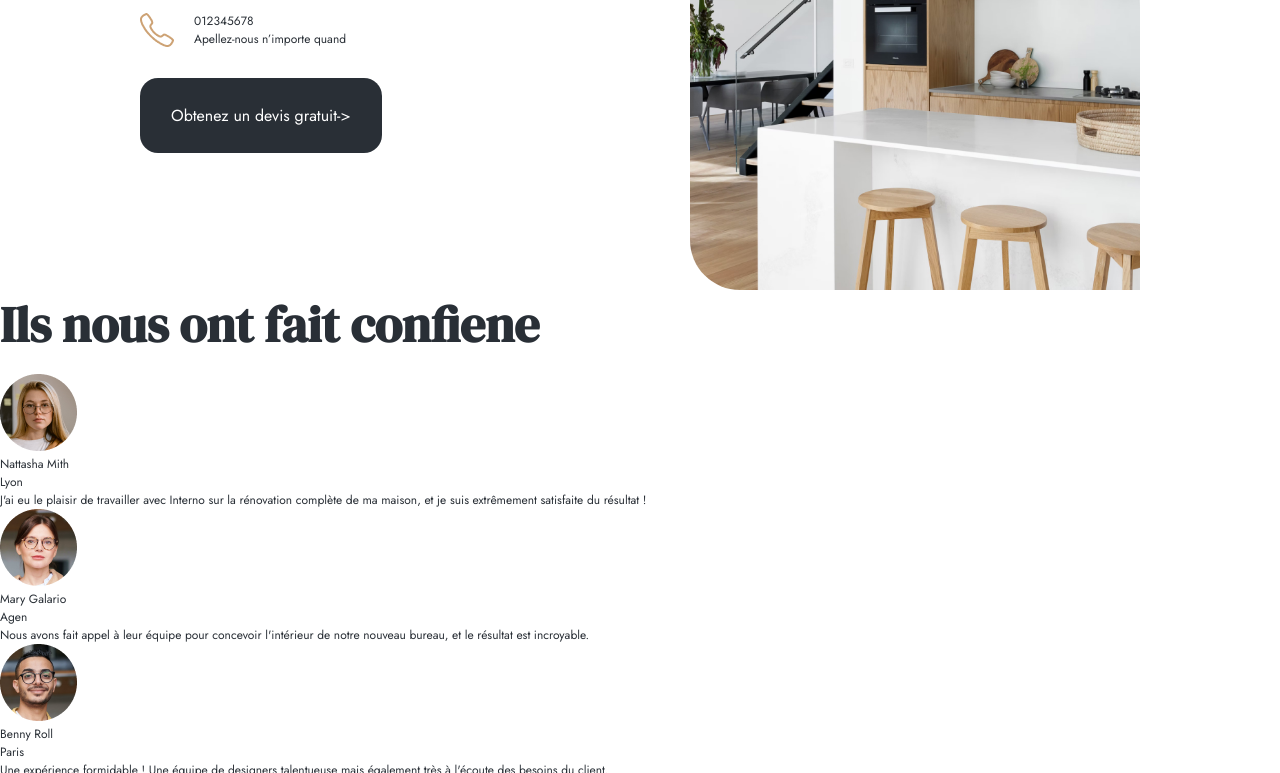
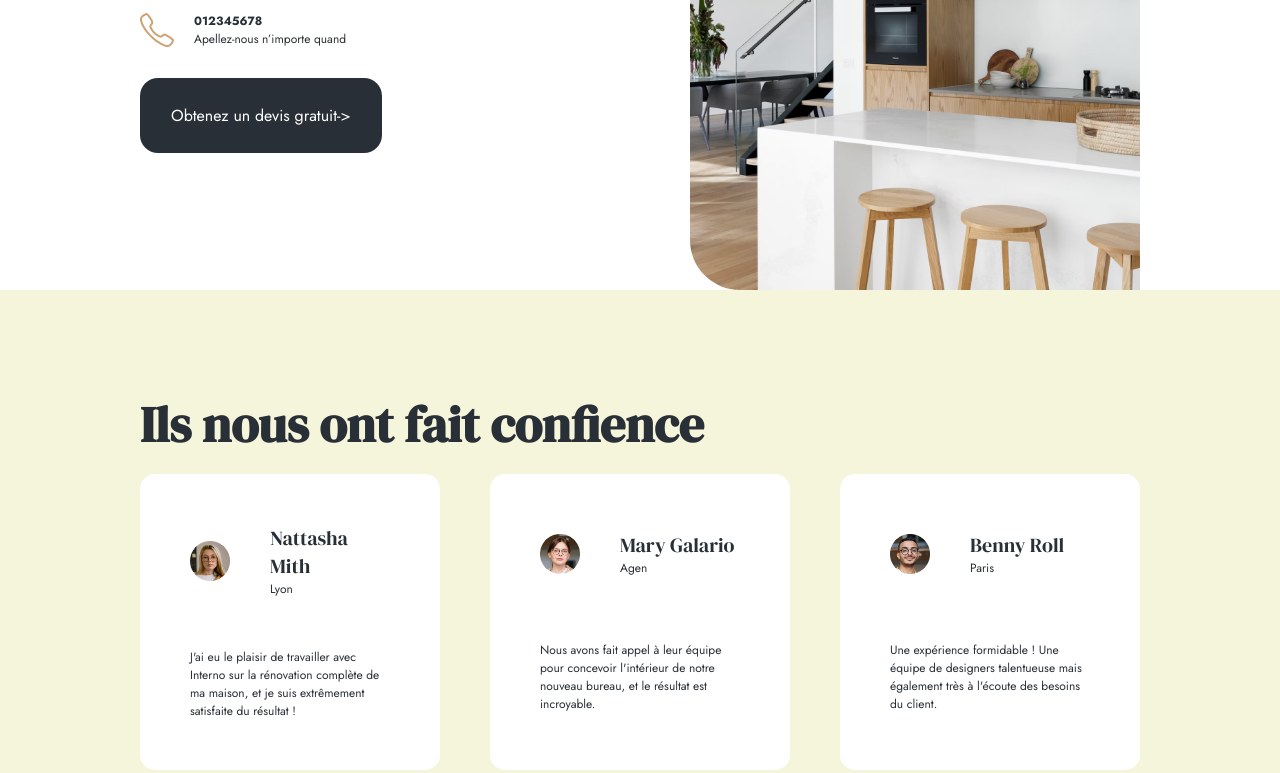
Before and after one commit to HB19911991/Interno, a plain HTML site: page index.html in a window 1280 px wide. Shown: the part 1337-2110 px from the top of the page. Drawn offline with Linux system fonts and the light colour scheme.

Commit message:
on est des bosses

```diff
--- a/index.html
+++ b/index.html
@@ -37,7 +37,7 @@
                 </div>
             </div>
          </section>
-         <!-- Section 2 -->
+         <!-- Section 2 valeur ajouotée -->
          <section class="flex spaceBetween container paddingtop80">
             <div class="width"> <!-- div2 -->
                 <h3 class="textcenter">vision</h3>
@@ -67,7 +67,7 @@
                     <div class="flex gap20 alignCenter" >
                         <img  src="asset/Call.png" alt="icôn d'un combien">
                         <div> <!-- div bizzar -->
-                          <p>                            012345678</p>
+                          <p class="bold">                            012345678</p>
                           <p>            Apellez-nous n’importe quand                          </p>
                         </div>
                     </div>
@@ -76,60 +76,75 @@
 
             </div>
             <img class="width45 imgsectiondevis" src="asset/image-article.jpg" alt="Image de cuisine ouverte blanche"/>
-            <!-- section 4 -->
+
          </section>
-         <div> <!-- à linterieur de cette div on a trois div: principale, secondaire et last -->
-            <h2>Ils nous ont fait confiene</h2>
-            <div> <!-- div principale-->
-                <div><!-- div one, la secondaire 1 -->
+
+         <!-- section 4 avis-->
+
+        <section class="sectionavis">
+         <div class="container flex spaceBetween" > <!-- à linterieur de cette div on a trois div: principale, secondaire et last -->
+            <h2 class="textcenter">Ils nous ont fait confience</h2>
+            <div class="flex spaceBetween"> <!-- div principale-->
+                <div class="card width30 flex alignCenter spaceBetween gap20"><!-- div one, la secondaire 1 -->
                     <img src="asset/user3.png" alt="Photo d'un usager">
                     <div><!-- div last, enfin j'espère -->
-                        <p>Nattasha Mith</p>
+                        <p class="nomprofil">Nattasha Mith</p>
                         <p> Lyon</p>
-                        <p>
-                            J'ai eu le plaisir de travailler avec Interno sur la rénovation complète de ma maison, et je suis extrêmement satisfaite du résultat !
+                    </div><!-- fin de div last 1-->
+                        <p>                            J'ai eu le plaisir de travailler avec Interno sur la rénovation complète de ma maison, et je suis extrêmement satisfaite du résultat !
                         </p>
-                    </div><!-- fin de div last 1-->
                 </div> <!-- fin de diiv secondaire 1 -->
-                <div><!-- div TWO, la secondaire 2 -->
+                <div class="card width30 flex alignCenter spaceBetween gap20"><!-- div TWO, la secondaire 2 -->
                     <img src="asset/user2.png" alt="Photo d'un usager">
                     <div><!-- div last 2, enfin j'espère -->
-                        <p>Mary Galario</p>
+                        <p class="nomprofil">Mary Galario</p>
                         <p> Agen</p>
+
+                    </div><!-- fin de div last 2 -->
                         <p>
                             Nous avons fait appel à leur équipe pour concevoir l'intérieur de notre nouveau bureau, et le résultat est incroyable.
                         </p>
-                    </div><!-- fin de div last 2 -->
                 </div> <!-- fin de la div secondaire 2 -->
-                <div><!-- div TWO, la secondaire 3 -->
+                <div class="card width30 flex alignCenter spaceBetween gap20" ><!-- div TWO, la secondaire 3 -->
                     <img src="asset/user1.png" alt="Photo d'un usager">
                     <div><!-- div last 3, enfin j'espère -->
-                        <p>Benny Roll</p>
+                        <p class="nomprofil">Benny Roll</p>
                         <p>Paris</p>
-                        <p>
-                            Une expérience formidable ! Une équipe de designers talentueuse mais également très à l'écoute des besoins du client.
-                        </p>
                     </div><!-- fin de div last 3 -->
+                    <p>
+                        Une expérience formidable ! Une équipe de designers talentueuse mais également très à l'écoute des besoins du client.
+                    </p>
                 </div> <!-- fin de la div secondaire 3 -->
             </div>  <!-- fin de div principale -->
          </div><!-- fin -->
-         <section> <!-- section 5 -->
-            <a href="">
+        </section>
+
+         <!-- section 5 partenaire-->
+         <section class="flex spaceBetween container paddingtop80 alignCenter">
                 <img src="asset/moderne-home.png" alt="Logo de moderne-home">
-            </a>
-            <a href="">
                 <img src="asset/vintage.png" alt="Logo de vintage">
-            </a>
-            <a href="">
                 <img src="asset/brand.png" alt="Logo de brand">
-            </a>
-            <a href="">
                 <img src="asset/nature-home.png" alt="logo de nature-home">
-            </a>
-            <a href="">
                 <img src="asset/classic-design.png" alt="Logo de classic-design">
-            </a>
          </section>
+         <!-- Section 6 projets -->
+          <section class="container paddingtop80">
+          <h2 class="textcenter">Nos projets</h2>
+          <p class="textcenter">Explorer notre portfolio  pour découvrir l'univers Interno</p>
+          <!-- boîte contenante les cartes projets -->
+          <div class="flex spaceBetween containercardprojet"><!-- boîte contenante les cartes projets -->
+            <!-- carte cuisine -->
+             <div class="cardprojet width45 flex alignCenter spaceBetween containercardprojet ">
+                <img src="asset/cuisine.jpg" alt="Image de cuisine ouverte marrone">
+                <div >
+                    <h3>Cuisine</h3>
+                    <p>Decor/Architecture</p>
+                </div>
+                <a href="">></a>
+             </div>
+             </section>
+
+          </div>
          <section>
 
          </section>
--- a/style.css
+++ b/style.css
@@ -22,13 +22,18 @@ h3{
     font-family: "DM Serif Display", serif;
     margin-bottom: 15px;
 }
+.bold {
+    font-weight: 700;
+}
 a {
     text-decoration: none;
     font-family: "Jost", sans-serif;
     color: #292F36;
     margin-top: 30px;
 }
-
+.width30{
+    width: 30%;
+}
 li {
     list-style: none;
 }
@@ -124,8 +129,45 @@ p{
     width: 20%;
 }
 
-
-
+/*section avis client*/
+.card{
+    background-color: #fff;
+    border-radius: 15px;
+    padding: 50px;
+}
+.sectionavis{
+    background-color: beige;
+    padding-top: 100px;
+    padding-bottom: 100px;
+}
+.card > div{
+    width: 60%;
+}
+.card>img{
+    width: 20%;
+}
+.card>p{
+    margin-top: 30px;
+}
+.nomprofil{
+    font-family: "DM Serif Display", serif;
+    font-size: 20px;
+}
+/**/
+.containercardprojet{
+    margin-top: 50px;
+}
+.cardprojet > img{
+    width: 100%;
+}
+.cardprojet>a{
+    display: flex;
+    justify-content: center;
+    background-color: gray;
+    width: 70px;
+    height: 70px;
+    border-radius: 100px;
+}
 
 
 
```
